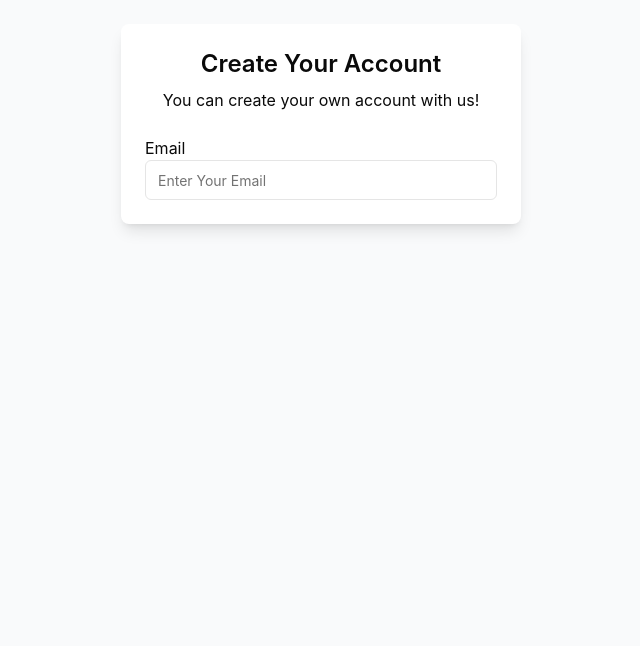
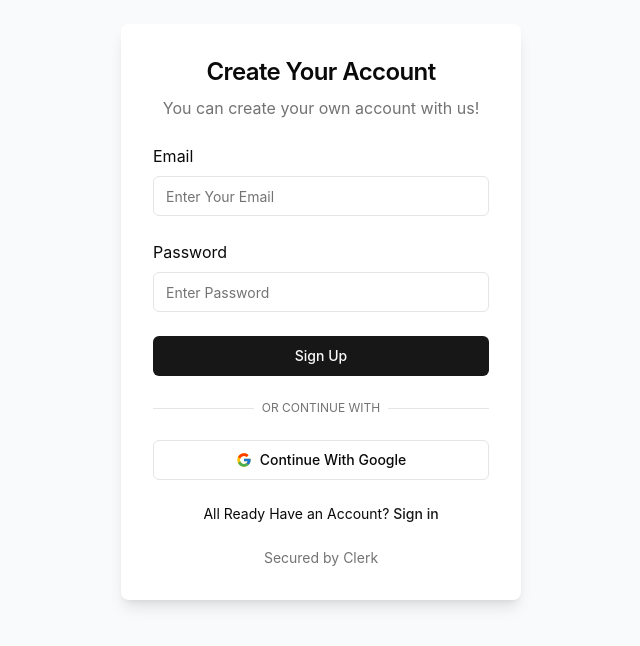
Before and after one commit to Dilshan-Kavishaka-Karunarathna/E-Commerce-Site, a React (Vite) app: page /signup in a window 1280 px wide. Shown: the top 646 px of the page, without its empty margins (319-959 px from the left). Built offline with nearby package versions, Linux system fonts and the light colour scheme.

Commit message:
create sign up page
create sign up page using react-icons, react-router, shadcn ui components. when  user enter email and password and click the sign up button email and passwords are show the console.

```diff
--- a/package.json
+++ b/package.json
@@ -19,6 +19,7 @@
     "lucide-react": "^0.474.0",
     "react": "^18.3.1",
     "react-dom": "^18.3.1",
+    "react-icons": "^5.5.0",
     "react-router": "^7.2.0",
     "tailwind-merge": "^3.0.1",
     "tailwindcss-animate": "^1.0.7"
--- a/src/pages/Signup.jsx
+++ b/src/pages/Signup.jsx
@@ -1,38 +1,92 @@
 import React from 'react'
 import { Label } from "@/components/ui/label"
 import { Input } from "@/components/ui/input"
+import { Button } from "@/components/ui/button";
+import { FcGoogle } from "react-icons/fc";
+import { Link } from 'react-router';
+import { useState } from 'react';
 
 
 
 const Signup = () => {
+    const[Email,setEmail] = useState("");
+    const[password,setPassword]= useState("");
+
+    const handleSignup = (e)=>{
+        e.preventDefault();
+        console.log("sign up with",Email,password);
+    }
   return (
     <div className='bg-gray-50 justify-center items-center min-h-screen'>
         <div className='max-w-md w-full mx-auto p-6'>
-            <div className='bg-white rounded-lg shadow-lg space-y-6 p-6'>
+            <div className='bg-white rounded-lg shadow-lg p-8 space-y-6'>
                 <div className='text-center space-y-2'>
-                    <h2 className='text-2xl font-semibold'>
+                    <h2 className='text-2xl font-semibold tracking-tight'>
                         Create Your Account
                     </h2>
-                    <p>
+                    <p className='text-muted-foreground'>
                         You can create your own account with us!
                     </p>
                     </div>
-                    <form>
+                    <form className='space-y-6' onSubmit={handleSignup}>
+                        <div className='space-y-2'>
                         <label htmlFor="Email">Email</label>
                         <Input
                          type="email"
                          placeholder ="Enter Your Email"
-                        // value={email}
+                         value={Email}
                          onChange = {(e)=>setEmail(e.target.value)}
                          required
-
-                         />
+                        />
+                        </div>
+                        <div className='space-y-2'>
+                            <lable htmlFor="Password">Password</lable>
+                            <Input
+                            type="password"
+                            placeholder="Enter Password"
+                            value={password}
+                            onChange={(e)=>setPassword(e.target.value)}
+                            required
+                            />
+                        </div>
+                        <div>
+                            <Button className='w-full' type='submit'>
+                                Sign Up
+                            </Button>
 
 
-                    </form>
+                        </div>
+                        </form>
+                        <div className='relative'>
+                            <div className='absolute inset-0 flex items-center'>
+                                <span className='w-full border-t'/>
+                            </div>
+                            <div className='relative flex justify-center text-xs uppercase'>
+                                <span className='bg-white px-2 text-muted-foreground'>
+                                OR CONTINUE WITH
+                                </span>
+                            </div>
+                        </div>
+                        <Button
+                        variant="outline"
+                        className='w-full'
+                        >
+                            <FcGoogle />
+                            Continue With Google
+                        </Button>
+                        <div className='text-center text-sm'>
+                            All Ready Have an Account? {" "}
+                            <Link
+                                href="/Sign In"
+                                className="font-medium text-primary hover:underline"
+                            >
+                                    Sign in
+                                    </Link>
+                        </div>
 
-
-
+                        <div className='text-muted-foreground text-center text-sm'>
+                        Secured by Clerk
+                        </div>
 
             </div>
 
```
Also changed, not shown: 1 other file (tests, documents, lock files or other folders).
